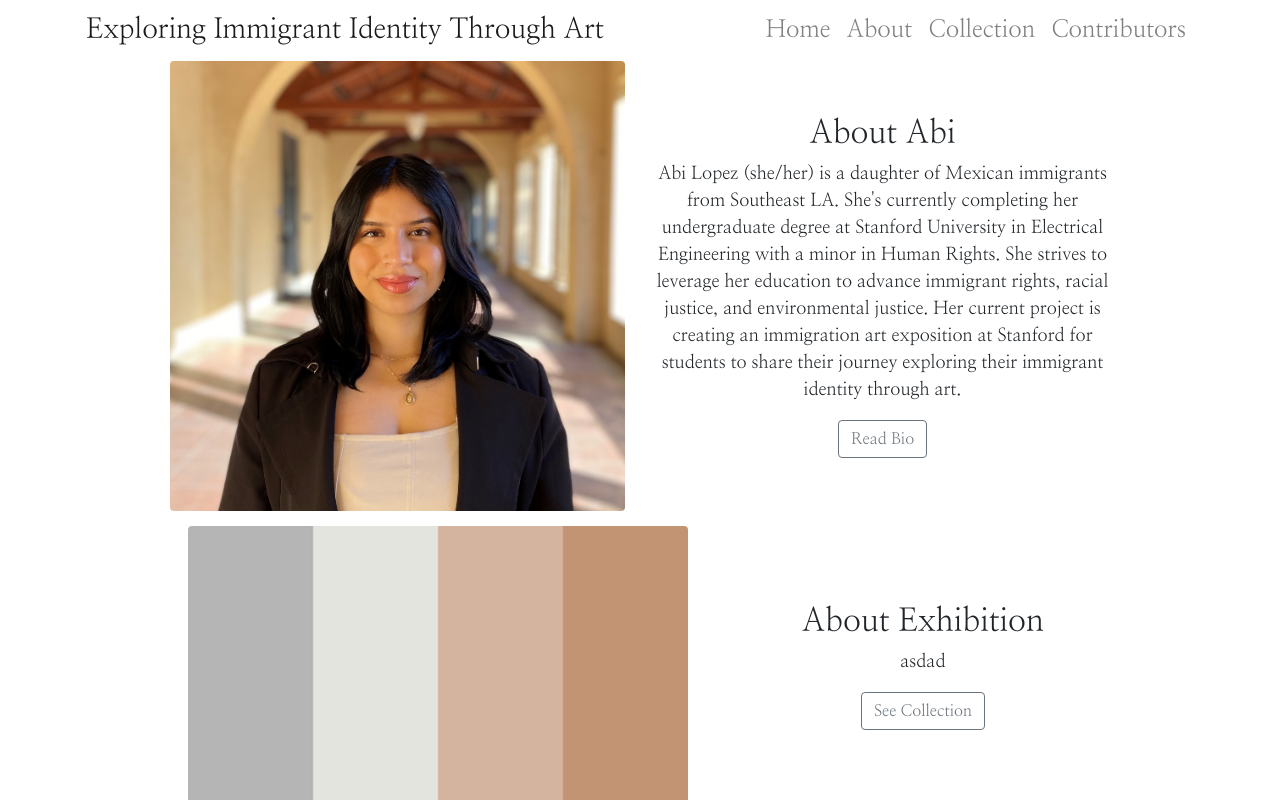
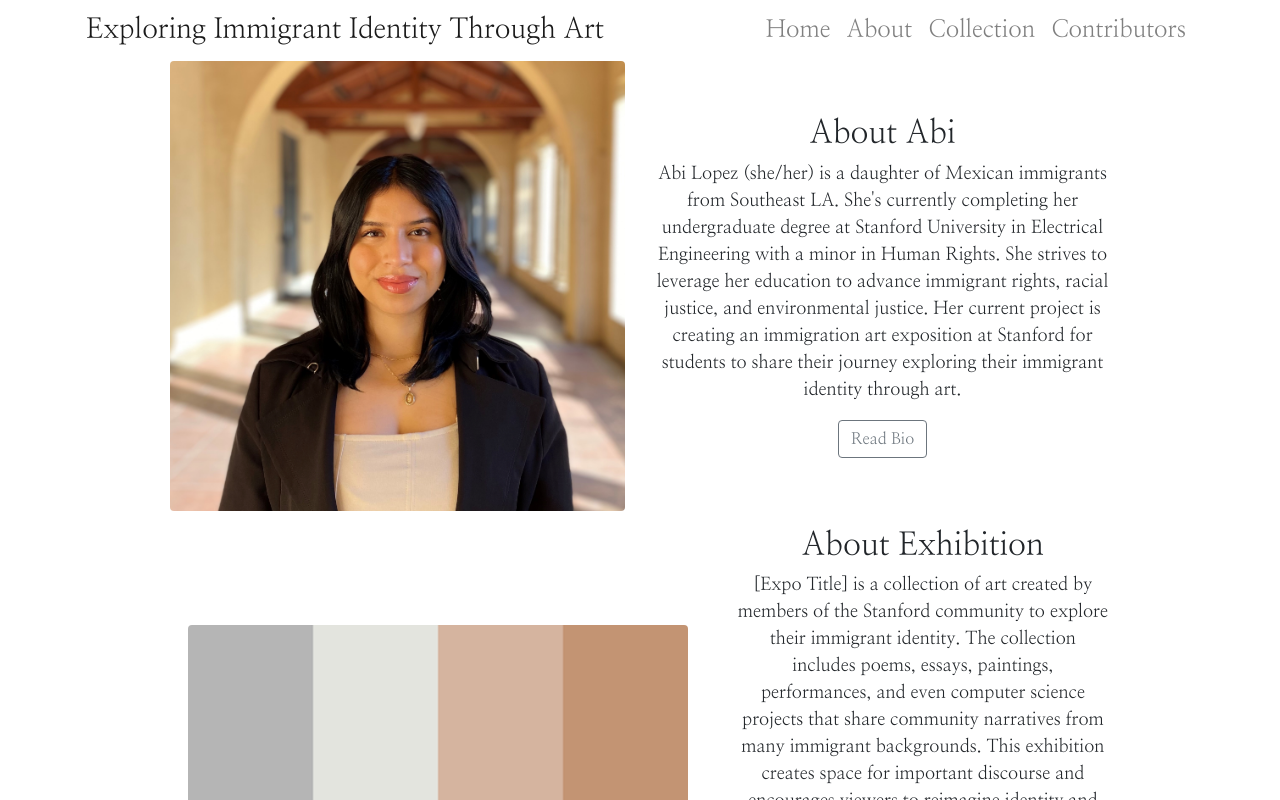
Before and after one commit to abieiden/capstone, a React (Create React App) app: page / in a window 1280 px wide. Shown: the top 800 px of the page. Built offline with nearby package versions, Linux system fonts and the light colour scheme.

Commit message:
added exhibition description

```diff
--- a/src/components/collection.jsx
+++ b/src/components/collection.jsx
@@ -15,6 +15,15 @@ function Collection() {
   return (
     <div className="collection">
       <h1>Collection</h1>
+      <h3> [Expo Title] is a collection of art created by members of the Stanford community to explore their immigrant identity.
+            As college students, we are inherently in a state of growth, whether it is in our classes widening our understanding,
+            or making decisions that shape our future and who we are. For many of us, this time of exploration has also focused on
+            our immigrant identity. The collection includes poems, essays, paintings, performances, and even computer science projects
+            that share community narratives from many immigrant backgrounds. Through diverse art and multidimensional perspectives,
+            this exhibition presents an opportunity to contextualize and understand a complex topic like immigration. This
+            exhibition creates space for important discourse and encourages viewers to reimagine identity and immigration.
+            But more importantly, [Expo Title] empowers contributors to explore their identity and reclaim their narrative.
+            I hope to present the art exposition near the end of Spring Quarter at White Plaza.</h3>
       <Container fluid  >
         <Row >
         <Col>
--- a/src/components/home.jsx
+++ b/src/components/home.jsx
@@ -46,7 +46,13 @@ function Home() {
           <div class="col-lg-5">
             <h1 class="font-weight-light">About Exhibition</h1>
             <p>
-              asdad
+            [Expo Title] is a collection of art created by members of the Stanford community to explore their immigrant identity.
+            The collection includes poems, essays, paintings, performances, and even computer science projects
+            that share community narratives from many immigrant backgrounds. This exhibition creates space for important
+            discourse and encourages viewers to reimagine identity and immigration. But more importantly, [Expo Title]
+            empowers contributors to explore their identity and reclaim their narrative.
+            I hope to present the art exposition near the end of Spring Quarter at White Plaza.
+
             </p>
             <Button variant="outline-secondary" onClick={() => navigate("collection")}>See Collection</Button>
           </div>
```
